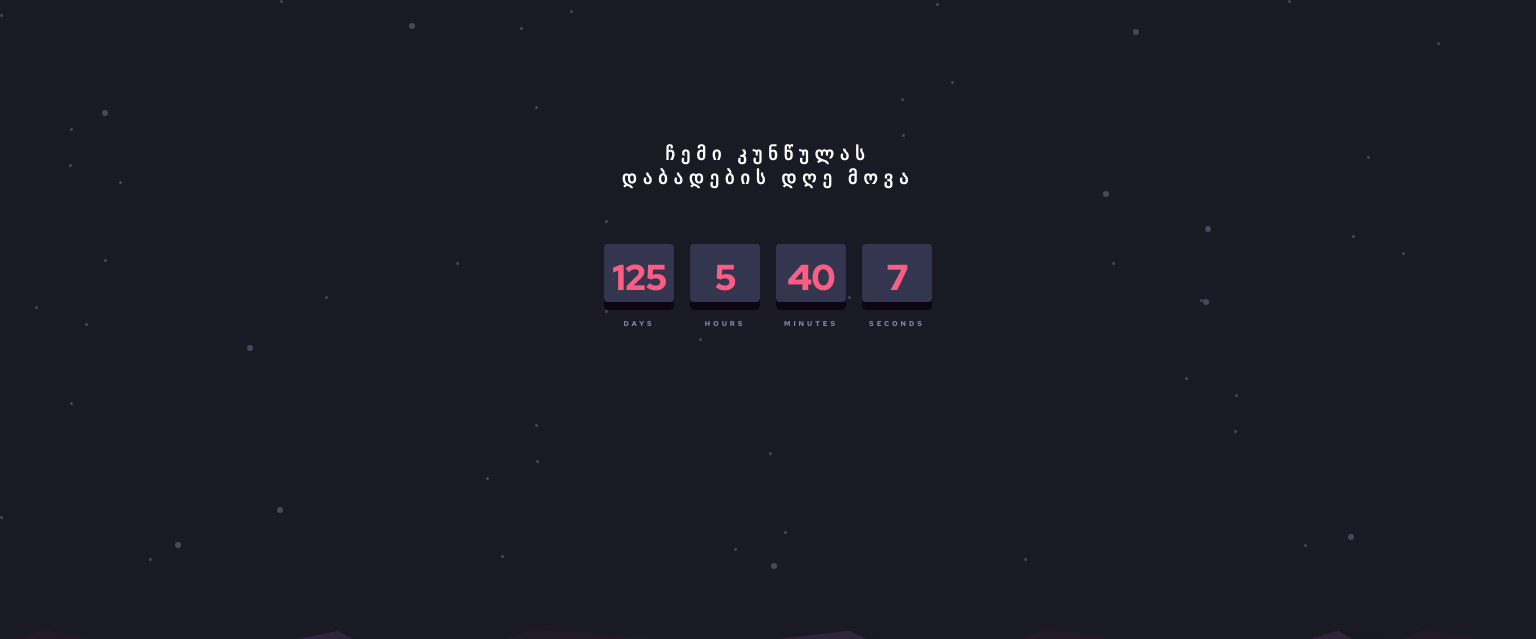
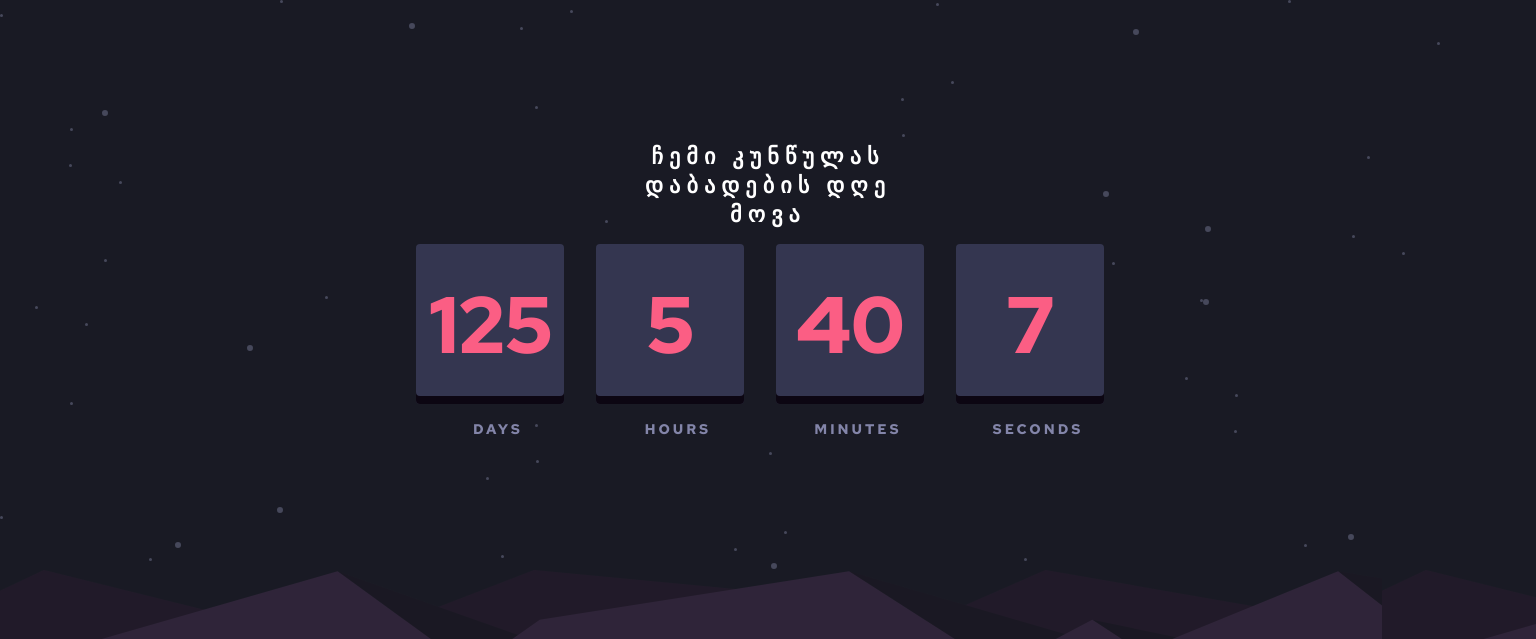
Before and after one commit to AniAvazneli/Launch-Countdown-Timer, a plain HTML site: page index.html in a window 1536 px wide. Shown: the top 639 px of the page. Drawn offline with Linux system fonts and the light colour scheme; a web font is replaced by a local one.

Commit message:
finished

```diff
--- a/style.css
+++ b/style.css
@@ -96,7 +96,8 @@ main {
     margin-right: 16px;
     margin-top: 9px;
 }
-footer{
+
+footer {
     width: 100%;
     height: 170px;
     background: url(./images/pattern-hills.svg);
@@ -110,10 +111,32 @@ footer{
     box-sizing: border-box;
     z-index: -1;
 }
-img{
+
+img {
     width: 24px;
     height: 24px;
 }
+
 @media screen and (min-width: 1440px) {
+    h1 {
+        font-size: 22px;
+        line-height: 29px;
+    }
 
+    .numbers {
+        height: 160px;
+        width: 148px;
+        margin-right: 32px;
+        font-size: 80px;
+        line-height: 71px;
+    }
+    footer{
+        background-size: 90% 100%;
+        height: 230px;
+    }
+    .text{
+        font-size: 14px;
+line-height: 19px;
+margin-top: 16px;
+    }
 }
```
